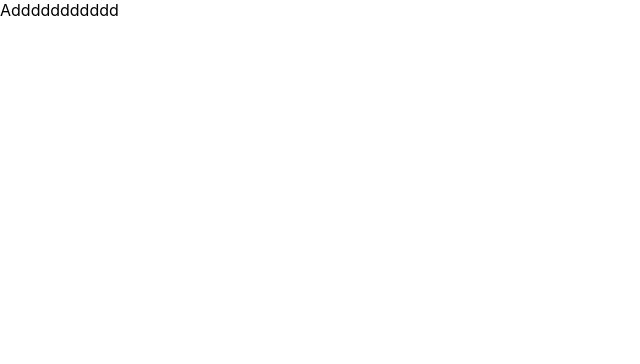
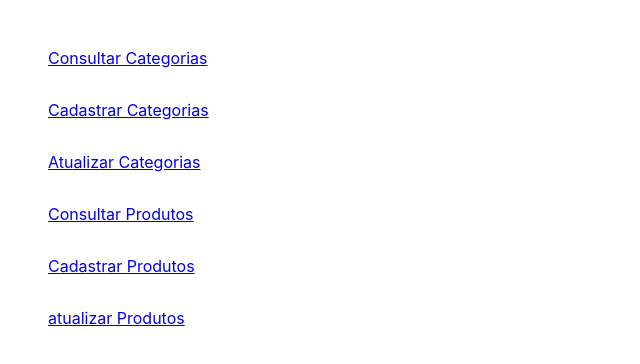
Before and after one commit to leandrochs/tqi_Kotlin_backend_developer_2023, a React (Create React App) app in the folder frontend/: page /admin in a window 1280 px wide. Shown: the top 364 px of the page, without its empty margins (0-640 px from the left). Built offline with nearby package versions, Linux system fonts and the light colour scheme; no server answers.

Commit message:
feat: adiciona novas rotas

```diff
--- a/frontend/src/App.jsx
+++ b/frontend/src/App.jsx
@@ -1,14 +1,18 @@
 import React from 'react';
 import { Route, Switch } from 'react-router-dom';
 import Provider from './context/Provider';
-import Home from './pages/Home';
-import Admin from './pages/Admin';
+import Admin from './pages/admin/Admin';
+import Home from './pages/home/Home';
+import GetCategory from './pages/getCategory/GetCategory';
+import PostCategory from './pages/postCategory/PostCategory';
 
 function App() {
   return (
     <Switch>
       <Provider>
         <Route exact path='/admin' component={Admin} />
+        <Route exact path='/admin/getcategory' component={GetCategory} />
+        <Route exact path='/admin/postcategory' component={PostCategory} />
         <Route exact path='/' component={Home} />
       </Provider>
     </Switch>
--- a/frontend/src/pages/Admin.jsx
+++ /dev/null
@@ -1,20 +0,0 @@
-import React, { useEffect } from 'react';
-import getApiCategories from '../services/getApiCategories';
-
-export default function Admin() {
-
-  async function getApi(params) {
-    const categories = getApiCategories();
-
-    console.log(categories);
-
-  }
-
-  useEffect(() => getApi, [])
-
-  return (
-    <div>
-        Addddddddddd
-    </div>
-  );
-}
```
Also changed, not shown: frontend/src/pages/home/Home.jsx (renamed from frontend/src/pages/Home.jsx), frontend/src/pages/home/home.css (added).
